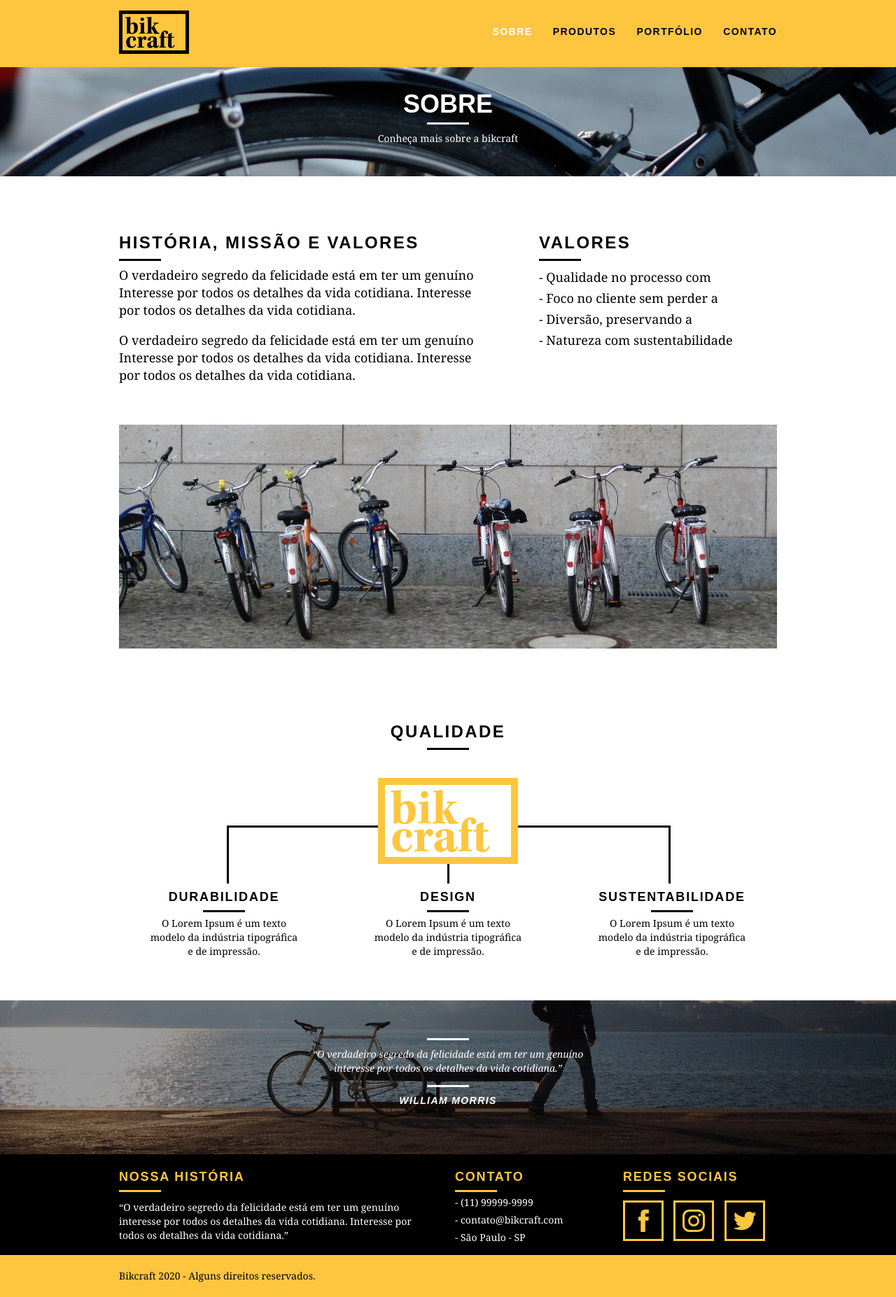
After one commit to vivianequeiroz/bikcraft, a PHP site: page /sobre.html in a window 1280 px wide. The commit adds this page. Shown: the whole page at 70% size. Run offline with PHP 8.4, Linux system fonts and the light colour scheme.

Commit message:
chore: about home creation

```diff
--- /dev/null
+++ b/sobre.html
@@ -0,0 +1,150 @@
+<!DOCTYPE html>
+<html lang="pt-br">
+<head>
+    <meta charset="UTF-8">
+    <title>Bikcraft - Sobre</title>
+    <link rel="stylesheet" href="./web/css/normalize.css">
+    <link rel="stylesheet" href="./web/css/reset.css">
+    <link rel="stylesheet" href="./web/css/grid.css">
+    <link rel="stylesheet" href="./web/css/style.css">
+    <link rel="stylesheet" href="./web/css/sobre.css">
+</head>
+<body>
+    <header class="header">
+        <div class="container">
+          <a href="index.html" class="grid-4">
+            <img src="./web/img/bikcraft.svg" alt="Bikcraft logo em preto">
+          </a>
+
+          <nav class="grid-12 header_menu">
+            <ul>
+              <li><a href="sobre.html" class="menu_ativo">Sobre</a></li>
+              <li><a href="produtos.html">Produtos</a></li>
+              <li><a href="portfolio.html">Portfólio</a></li>
+              <li><a href="contato.html">Contato</a></li>
+            </ul>
+          </nav>
+        </div>
+    </header>
+
+    <!-- SOBRE -->
+    <section class="introducao-interna interna_sobre">
+        <div class="container">
+          <h1>Sobre</h1>
+          <p>Conheça mais sobre a bikcraft</p>
+        </div>
+    </section>
+    <!-- fecha introdução interna -->
+
+
+    <section class="missao_sobre container">
+        <div class="grid-10">
+          <h2 class="subtitulo-interno">História, missão e valores</h2>
+          <p>
+            O verdadeiro segredo da felicidade está em ter um genuíno
+            Interesse por todos os detalhes da vida cotidiana. Interesse por
+            todos os detalhes da vida cotidiana.
+          </p>
+          <p>
+            O verdadeiro segredo da felicidade está em ter um genuíno
+            Interesse por todos os detalhes da vida cotidiana. Interesse por
+            todos os detalhes da vida cotidiana.
+          </p>
+        </div>
+
+        <div class="grid-6">
+          <h2 class="subtitulo-interno">Valores</h2>
+          <ul>
+            <li>- Qualidade no processo com</li>
+            <li>- Foco no cliente sem perder a</li>
+            <li>- Diversão, preservando a</li>
+            <li>- Natureza com sustentabilidade</li>
+          </ul>
+        </div>
+
+        <div class="grid-16 foto-equipe">
+          <img src="./web/img/equipe-bikcraft.jpg" alt="Várias bicicletas brancas uma ao lado da outra">
+
+        </div>
+
+    </section>
+
+
+    <section class="qualidade container">
+        <h2 class="subtitulo">Qualidade</h2>
+        <img src="./web/img/bikcraft-qualidade.svg" alt="Logo amarelo Bikcraft">
+        <ul class="qualidade_lista">
+          <li class="grid-1-3">
+            <h3>Durabilidade</h3>
+            <p>O Lorem Ipsum é um texto modelo da indústria tipográfica e de impressão.</p>
+          </li>
+          <li class="grid-1-3">
+            <h3>Design</h3>
+            <p>O Lorem Ipsum é um texto modelo da indústria tipográfica e de impressão.</p>
+          </li>
+          <li class="grid-1-3">
+            <h3>Sustentabilidade</h3>
+            <p>O Lorem Ipsum é um texto modelo da indústria tipográfica e de impressão.</p>
+          </li>
+        </ul>
+    </section>
+    <!-- fecha qualidade -->
+
+
+    <section class="quebra">
+        <blockquote class="quote-externo container">
+          <p>“O verdadeiro segredo da felicidade está em ter um genuíno interesse por todos os detalhes da vida cotidiana.”</p>
+          <cite>WILLIAM MORRIS</cite>
+        </blockquote>
+    </section>
+    <!-- fecha quebra -->
+
+
+    <footer>
+        <div class="footer">
+
+          <div class="container">
+
+              <div class="grid-8 footer_historia">
+                <h3>Nossa história</h3>
+                <p>“O verdadeiro segredo da felicidade está em ter um genuíno interesse por
+                   todos os detalhes da vida cotidiana. Interesse por todos os detalhes
+                   da vida cotidiana.”
+                </p>
+              </div>
+
+
+              <div class="grid-4 footer_contato">
+                <h3>Contato</h3>
+                <ul>
+                  <li>- (11) 99999-9999</li>
+                  <li>- contato@bikcraft.com</li>
+                  <li>- São Paulo - SP</li>
+                </ul>
+              </div>
+
+
+              <div class="grid-4 footer_redes">
+                <h3>Redes Sociais</h3>
+                <ul>
+                 <li><a href="http://facebook.com" target="_blank"><img src="./web/img/redes-sociais/facebook.svg" alt=""></a></li>
+                 <li><a href="http://instagram.com" target="_blank"><img src="./web/img/redes-sociais/instagram.svg" alt=""></a></li>
+                 <li><a href="http://twitter.com" target="_blank"><img src="./web/img/redes-sociais/twitter.svg" alt=""></a></li>
+                </ul>
+              </div>
+
+          </div>
+
+          <div class="copy">
+
+            <div class="container">
+              <p class="grid-16">Bikcraft 2020 - Alguns direitos reservados.</p>
+            </div>
+
+          </div>
+
+        </div>
+    </footer>
+    <!-- fecha footer -->
+</body>
+</html>
--- /dev/null
+++ b/web/css/sobre.css
@@ -0,0 +1,24 @@
+.interna_sobre {
+	background: url("../img/bg-sobre.jpg") no-repeat center;
+}
+
+.missao_sobre {
+	padding-top: 60px;
+}
+
+.missao_sobre p {
+	font-size: 18px;
+	line-height: 25px;
+	margin-bottom: 1em;
+	padding-right: 60px;
+}
+
+.missao_sobre ul li {
+	font-family: Georgia, 'Times New Roman', Times, serif;
+	font-size: 18px;
+	line-height: 30px;
+}
+
+.foto-equipe {
+	padding-top: 40px;
+}
--- a/web/css/style.css
+++ b/web/css/style.css
@@ -53,6 +53,28 @@ p {
     background: #000;
     margin: 8px auto;
 }
+
+/* SOBRE */
+.subtitulo-interno {
+    font-size: 24px;
+    line-height: 30px;
+    font-weight: bold;
+    letter-spacing: .1em;
+    color: #000;
+    text-transform: uppercase;
+    margin-top: 20px;
+}
+
+.subtitulo-interno:after {
+    content: "";
+    display: block;
+    width: 60px;
+    height: 3px;
+    background: #000;
+    margin: 8px 0;
+}
+/* FIM SOBRE */
+
 /* Header */
 .header {
    width: 100%;
@@ -89,6 +111,9 @@ p {
     color: #FFF;
 }
 
+.header_menu ul li a.menu_ativo {
+    color: #FFF;
+}
 /* Introdução */
 
 .introducao {
@@ -135,6 +160,36 @@ p {
     font-size: 14px;
     letter-spacing: .1em;
 }
+
+/*  SOBRE */
+/*  Introducao interna */
+
+.introducao-interna {
+    width: 100%;
+    height: 160px;
+    margin-top: 92px;
+    text-align: center;
+    color: #FFF;
+    padding-top: 36px;
+    background-size: cover;
+}
+
+.introducao-interna h1 {
+    font-size: 36px;
+    color: #FFF;
+    font-weight: bold;
+    text-transform: uppercase;
+}
+
+.introducao-interna h1:after {
+    content: "";
+    display: block;
+    width: 60px;
+    height: 3px;
+    background: #FFF;
+    margin: 6px auto 10px auto;
+}
+/* FIM SOBRE */
 
 /* Produtos */
 
@@ -242,6 +297,7 @@ p {
 
 .qualidade_lista {
     padding-top:20px;
+    overflow: auto; /*clear-fix*/
 }
 
 .qualidade_lista li {
@@ -324,7 +380,7 @@ p {
 .footer_redes ul li {
     display: inline-block;
     margin-right: 10px;
-    padding-bottom: 20px
+    padding-bottom: 20px;
 }
 
 .footer_redes ul li a {
```
Also changed, not shown: index.html (renamed from web/js/index.html, +24 -24 lines).
